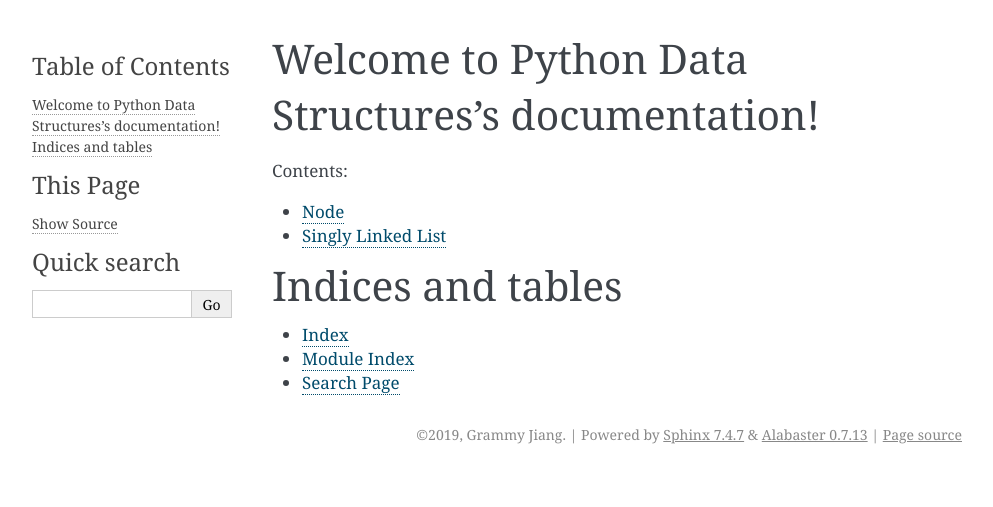
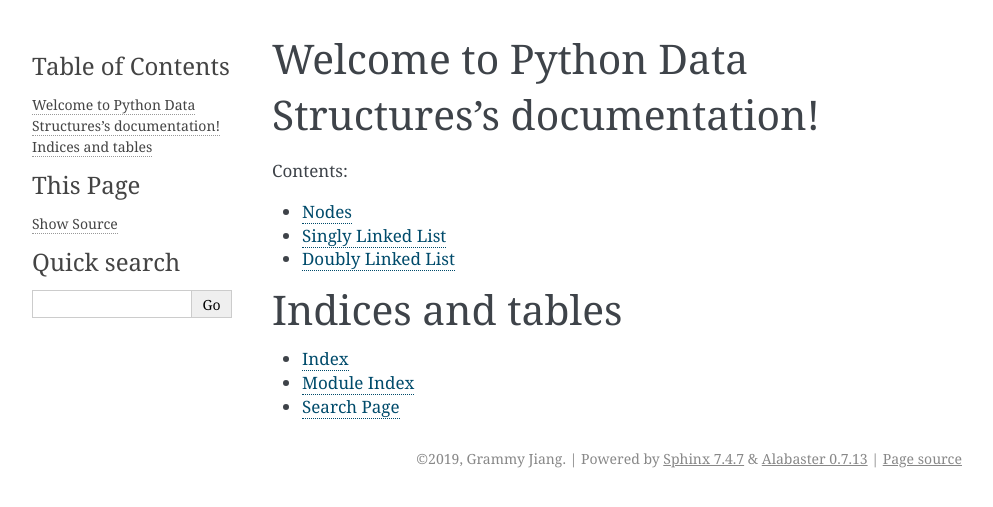
Before and after one commit to grammy-jiang/data-structures, a Sphinx documentation site: the page built from docs/source/index.rst, in a window 1280 px wide. Shown: the top 507 px of the page, without its empty margins (148-1141 px from the left). Built offline with Sphinx 7.4.7, drawn with Linux system fonts in a browser that asks for light colours.

Commit message:
Update the docs
This commit updates the documentation:

 * add CircularSinglyLinkedList
 * add DoublyLinkedList

```diff
--- a/docs/source/index.rst
+++ b/docs/source/index.rst
@@ -12,6 +12,7 @@
 
    linked_list/nodes
    linked_list/singly
+   linked_list/doubly
 
 Indices and tables
 ==================
--- a/docs/source/linked_list/nodes.rst
+++ b/docs/source/linked_list/nodes.rst
@@ -1,8 +1,8 @@
-.. _linked_list-node:
+.. _linked_list-nodes:
 
-====
-Node
-====
+=====
+Nodes
+=====
 
 .. autoclass:: data_structures.linked_list.Node
     :members:
--- a/docs/source/linked_list/singly.rst
+++ b/docs/source/linked_list/singly.rst
@@ -6,3 +6,6 @@
 
 .. autoclass:: data_structures.linked_list.singly.SinglyLinkedList
     :members:
+
+.. autoclass:: data_structures.linked_list.singly.CircularSinglyLinkedList
+    :members:
```
Also changed, not shown: docs/source/linked_list/doubly.rst (added, +8 -0 lines).
